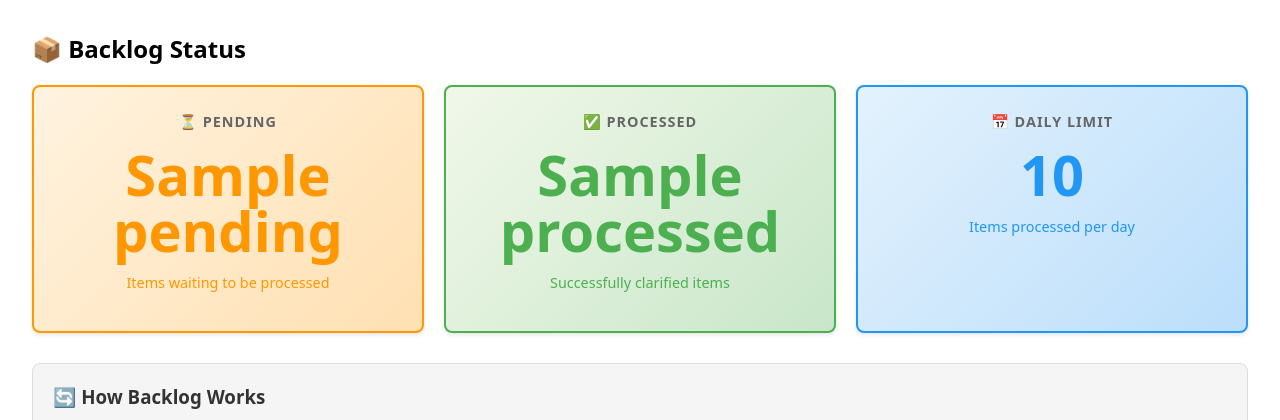
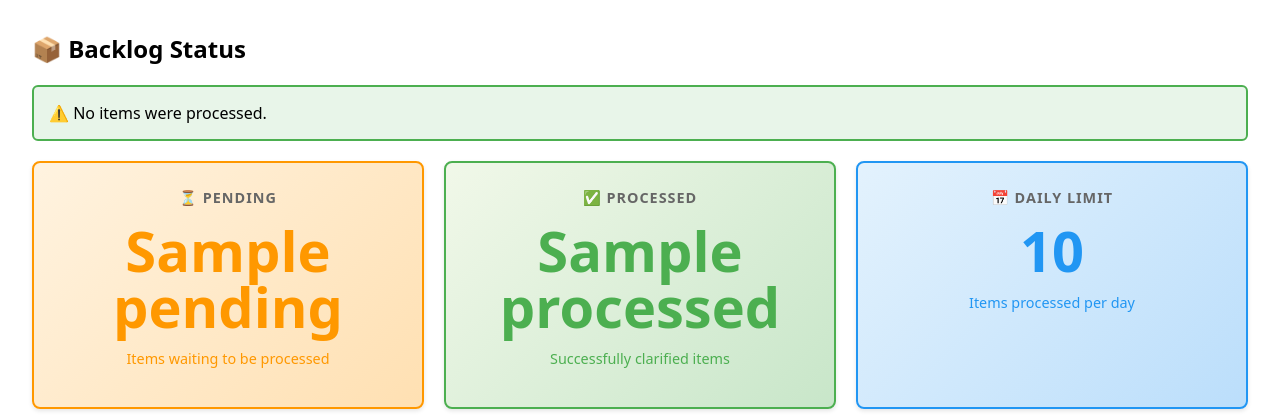
Before and after one commit to iaarnio/gtd-backend, a FastAPI app: template app/templates/backlog.html in a window 1280 px wide. Shown: the part 92-512 px from the top of the page. Run offline with FastAPI, Linux system fonts and the light colour scheme; the template is opened without the code that fills it: most values are stand-ins (such as "Sample title", 1, 10 or a date in 2020); parts of the project's set-up code (start-up, migrations or seed data) failed here and were passed over.

Commit message:
Add manual backlog drain

```diff
--- a/app/main.py
+++ b/app/main.py
@@ -918,15 +918,65 @@ def backlog_import_api(text: str):
         db.close()
 
 
+@app.post("/backlog/drain")
+def backlog_drain_manual(request: Request, db: Session = Depends(get_db)):
+    """
+    Manually trigger backlog drain.
+
+    Processes up to 5 pending backlog items immediately, clarifies them,
+    and creates pending approvals.
+    This can be called at any time, typically via UI button.
+
+    Returns:
+        dict with status, processed count, failed count, errors (if any)
+        or RedirectResponse for UI form submissions
+    """
+    from . import backlog_processor
+
+    logger.info(
+        "Manual backlog drain requested",
+        extra={"component": "backlog", "operation": "manual_drain"},
+    )
+
+    result = backlog_processor.nightly_backlog_drain(db)
+
+    # If called from UI (form submission), redirect back to backlog page
+    # If called as API, return JSON result
+    if request.headers.get("accept") == "application/json":
+        return result
+    else:
+        # Redirect with result as query params for UI feedback
+        return RedirectResponse(
+            url=f"/backlog?processed={result['processed']}&failed={result['failed']}",
+            status_code=303
+        )
+
 
 @app.get("/backlog", response_class=HTMLResponse)
-def backlog_page(request: Request):
+def backlog_page(
+    request: Request,
+    processed: Optional[int] = None,
+    failed: Optional[int] = None,
+):
     db = SessionLocal()
     try:
         status = get_backlog_status(db)
+
+        # Prepare drain result feedback if present
+        drain_result = None
+        if processed is not None:
+            drain_result = {
+                "processed": processed,
+                "failed": failed or 0,
+            }
+
         return templates.TemplateResponse(
             "backlog.html",
-            {"request": request, "backlog": status},
+            {
+                "request": request,
+                "backlog": status,
+                "drain_result": drain_result,
+            },
         )
     finally:
         db.close()
--- a/app/templates/backlog.html
+++ b/app/templates/backlog.html
@@ -4,6 +4,32 @@
 
 {% block content %}
 <h2>📦 Backlog Status</h2>
+
+{% if drain_result %}
+<div style="margin: 20px 0; padding: 15px; border-radius: 6px;
+     {% if drain_result.failed > 0 %}
+     background: #fff3e0; border: 2px solid #ff9800;
+     {% else %}
+     background: #e8f5e9; border: 2px solid #4caf50;
+     {% endif %}
+     ">
+    {% if drain_result.processed > 0 %}
+        <strong>✅ Success!</strong> Processed {{ drain_result.processed }} backlog item(s).
+        {% if drain_result.failed > 0 %}
+            <span style="color: #ff9800;">({{ drain_result.failed }} failed)</span>
+        {% endif %}
+        <br>
+        <a href="/approvals" style="color: #2196f3; text-decoration: underline;">
+            ➡️ Go to Approvals to review them
+        </a>
+    {% else %}
+        <strong>⚠️</strong> No items were processed.
+        {% if drain_result.failed > 0 %}
+            {{ drain_result.failed }} item(s) failed.
+        {% endif %}
+    {% endif %}
+</div>
+{% endif %}
 
 <style>
     .backlog-container {
@@ -200,6 +226,31 @@
         <strong>⏱️ Timeline:</strong> With 200 pending items and a {{ backlog.daily_limit }}/day limit,
         you'll process all items in about <strong>40 days</strong>. No rush!
     </p>
+
+    {% if backlog.pending > 0 %}
+    <div style="margin-top: 20px; padding: 15px; background: #e3f2fd; border-radius: 6px; border: 2px solid #2196f3;">
+        <h4 style="margin: 0 0 10px 0; color: #1976d2;">⚡ Process Now</h4>
+        <p style="margin: 10px 0; color: #555;">
+            Don't want to wait for the scheduled run? Click below to immediately process up to {{ backlog.daily_limit }} pending items.
+        </p>
+        <form method="post" action="/backlog/drain" style="display: inline;">
+            <button
+                type="submit"
+                style="
+                    padding: 10px 18px;
+                    background: #2196f3;
+                    color: white;
+                    border: none;
+                    border-radius: 4px;
+                    cursor: pointer;
+                    font-weight: bold;
+                "
+            >
+                🚀 Process {{ backlog.daily_limit }} Items Now
+            </button>
+        </form>
+    </div>
+    {% endif %}
 </div>
 
 <!-- Import Section -->
```
